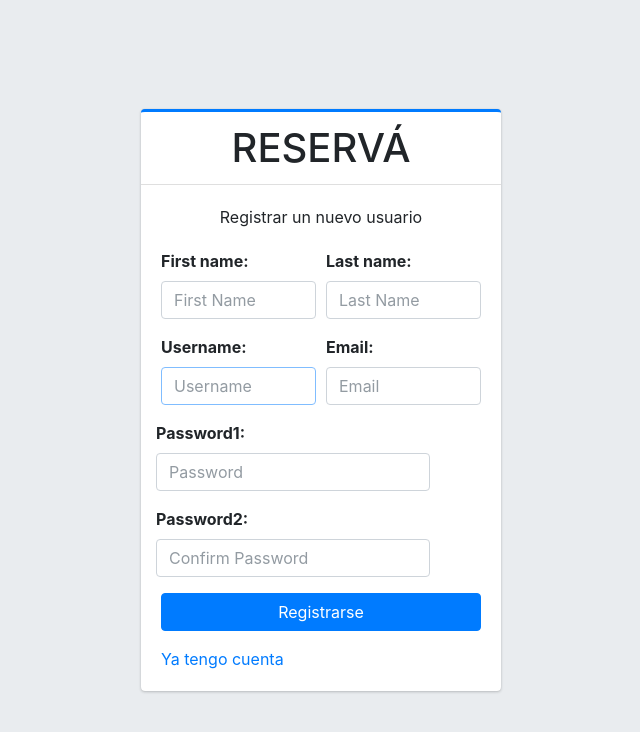
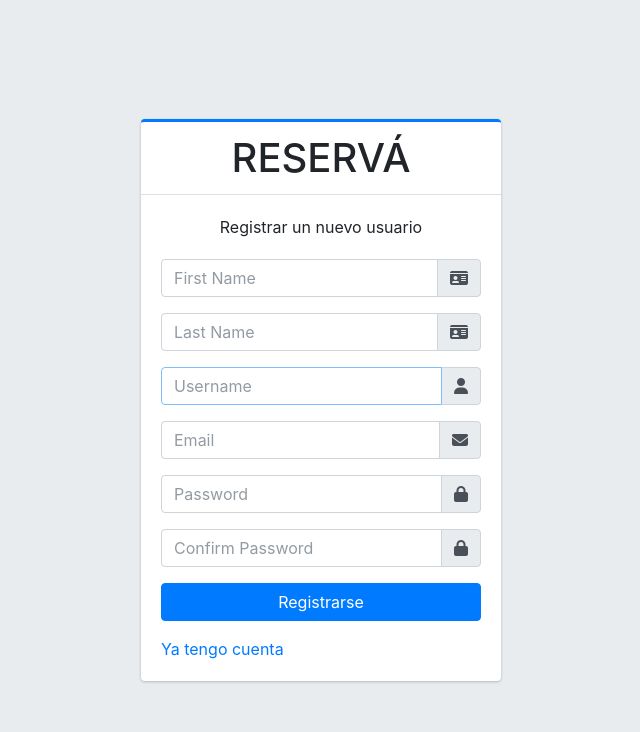
Before and after one commit to facurodrij/TrabajoFinal_ASC, a Django app: page /register/ in a window 1280 px wide. Shown: the top 732 px of the page, without its empty margins (319-959 px from the left). Run offline with Django 4.2, Linux system fonts and the light colour scheme; some libraries are stand-ins or nearby versions.

Commit message:
Estilos mejorados de 'login.html' y 'register.html'.

```diff
--- a/accounts/templates/registration/register.html
+++ b/accounts/templates/registration/register.html
@@ -5,51 +5,72 @@
 
 {% block content %}
     <div class="register-box">
+        {% if form.errors %}
+            <div class="alert alert-danger alert-dismissible" role="alert">
+                <div id="form_errors">
+                    {% for key, value in form.errors.items %}
+                        <strong>{{ key }}:{{ value }}</strong>
+                    {% endfor %}
+                </div>
+                <button type="button" class="close" data-dismiss="alert" aria-label="Close">
+                    <span aria-hidden="true">&times;</span>
+                </button>
+            </div>
+        {% endif %}
         <div class="card card-outline card-primary">
             <div class="card-header text-center">
-                <a href="../../index2.html" class="h1">RESERVÁ</a>
+                <a href="{% url 'index' %}" class="h1">RESERVÁ</a>
             </div>
             <div class="card-body">
                 <p class="login-box-msg">Registrar un nuevo usuario</p>
                 <form method="post">
                     {% csrf_token %}
-                    {{ form.non_field_errors }}
-                    <div class="form-row">
-                        <div class="form-group col-md-6">
-                            {{ form.first_name.label_tag }}
-                            {{ form.first_name }}
-                            {{ form.first_name.errors }}
-                        </div>
-                        <div class="form-group col-md-6">
-                            {{ form.last_name.label_tag }}
-                            {{ form.last_name }}
-                            {{ form.last_name.errors }}
+                    <div class="input-group mb-3">
+                        {{ form.first_name }}
+                        <div class="input-group-append">
+                            <div class="input-group-text">
+                                <span class="fas fa-id-card"></span>
+                            </div>
                         </div>
                     </div>
-                    <div class="form-row">
-                        <div class="form-group col-md-6">
-                            {{ form.username.label_tag }}
-                            {{ form.username }}
-                            {{ form.username.errors }}
-                        </div>
-                        <div class="form-group col-md-6">
-                            {{ form.email.label_tag }}
-                            {{ form.email }}
-                            {{ form.email.errors }}
+                    <div class="input-group mb-3">
+                        {{ form.last_name }}
+                        <div class="input-group-append">
+                            <div class="input-group-text">
+                                <span class="fas fa-id-card"></span>
+                            </div>
                         </div>
                     </div>
-                    <div class="form-row">
-                        <div class="form-group">
-                            {{ form.password1.label_tag }}
-                            {{ form.password1 }}
-                            {{ form.password1.errors }}
+                    <div class="input-group mb-3">
+                        {{ form.username }}
+                        <div class="input-group-append">
+                            <div class="input-group-text">
+                                <span class="fas fa-user"></span>
+                            </div>
                         </div>
                     </div>
-                    <div class="form-row">
-                        <div class="form-group">
-                            {{ form.password2.label_tag }}
-                            {{ form.password2 }}
-                            {{ form.password2.errors }}
+                    <div class="input-group mb-3">
+                        {{ form.email }}
+                        <div class="input-group-append">
+                            <div class="input-group-text">
+                                <span class="fas fa-envelope"></span>
+                            </div>
+                        </div>
+                    </div>
+                    <div class="input-group mb-3">
+                        {{ form.password1 }}
+                        <div class="input-group-append">
+                            <div class="input-group-text">
+                                <span class="fas fa-lock"></span>
+                            </div>
+                        </div>
+                    </div>
+                    <div class="input-group mb-3">
+                        {{ form.password2 }}
+                        <div class="input-group-append">
+                            <div class="input-group-text">
+                                <span class="fas fa-lock"></span>
+                            </div>
                         </div>
                     </div>
                     <div class="row mb-3">
--- a/accounts/views.py
+++ b/accounts/views.py
@@ -14,6 +14,7 @@ class RegisterView(SuccessMessageMixin, CreateView):
     template_name = 'registration/register.html'
     form_class = RegisterForm
     success_message = 'Usuario creado exitosamente'
+    success_url = reverse_lazy('login')
 
     def get_context_data(self, **kwargs):
         context = super(RegisterView, self).get_context_data(**kwargs)
@@ -25,8 +26,8 @@ class RegisterView(SuccessMessageMixin, CreateView):
         if form.is_valid():
             form.save()
             messages.success(request, self.success_message)
-            return redirect('login')
-        return render(request, self.template_name, {'form': form})
+            return self.success_url
+        return render(request, self.template_name, {'form': form, 'title': 'Registro'})
 
 
 class CustomLoginView(LoginView):
@@ -53,7 +54,7 @@ class CustomLoginView(LoginView):
 
 @login_required
 def profile(request):
-
+    """ Vista para el perfil de usuario """
     context = {
         'title': 'Perfil',
     }
@@ -64,7 +65,7 @@ def profile(request):
         if user_form.is_valid() and profile_form.is_valid():
             user_form.save()
             profile_form.save()
-            messages.success(request, 'Your profile is updated successfully')
+            messages.success(request, 'Perfil actualizado exitosamente')
             return redirect(to='accounts-profile')
     else:
         user_form = UpdateUserForm(instance=request.user)
--- a/templates/base.html
+++ b/templates/base.html
@@ -8,8 +8,6 @@
     {% endblock meta %}
 
     <title>{{ title }} - RESERVÁ</title>
-
-    {% block stylesheets %}
     <!-- Bootstrap 4.6 -->
     <link rel="stylesheet" href="https://cdn.jsdelivr.net/npm/bootstrap@4.6.2/dist/css/bootstrap.min.css"
           integrity="sha384-xOolHFLEh07PJGoPkLv1IbcEPTNtaed2xpHsD9ESMhqIYd0nLMwNLD69Npy4HI+N"
@@ -20,6 +18,7 @@
           crossorigin="anonymous" referrerpolicy="no-referrer"/>
     <!-- AdminLTE 3 -->
     <link rel="stylesheet" href="https://cdn.jsdelivr.net/npm/admin-lte@3.2/dist/css/adminlte.min.css">
+    {% block stylesheets %}
     {% endblock stylesheets %}
 </head>
 
@@ -51,8 +50,6 @@
             crossorigin="anonymous"></script>
     <!-- AdminLTE 3 -->
     <script src="https://cdn.jsdelivr.net/npm/admin-lte@3.2/dist/js/adminlte.min.js"></script>
-    <!-- Bootstrap Show Password -->
-    <script src="https://unpkg.com/bootstrap-show-password@1.2.1/dist/bootstrap-show-password.min.js"></script>
 {% endblock javascripts %}
 </body>
 </html>
--- a/templates/index.html
+++ b/templates/index.html
@@ -1,4 +1,6 @@
 {% extends 'base.html' %}
+
+{% block body_class %}{% endblock body_class %}
 
 {% block content %}
     <h1>Index del sistema</h1>
```
Also changed, not shown: accounts/templates/registration/login.html (+21 -24 lines). Lines whose indentation alone changed are shown as unchanged.
